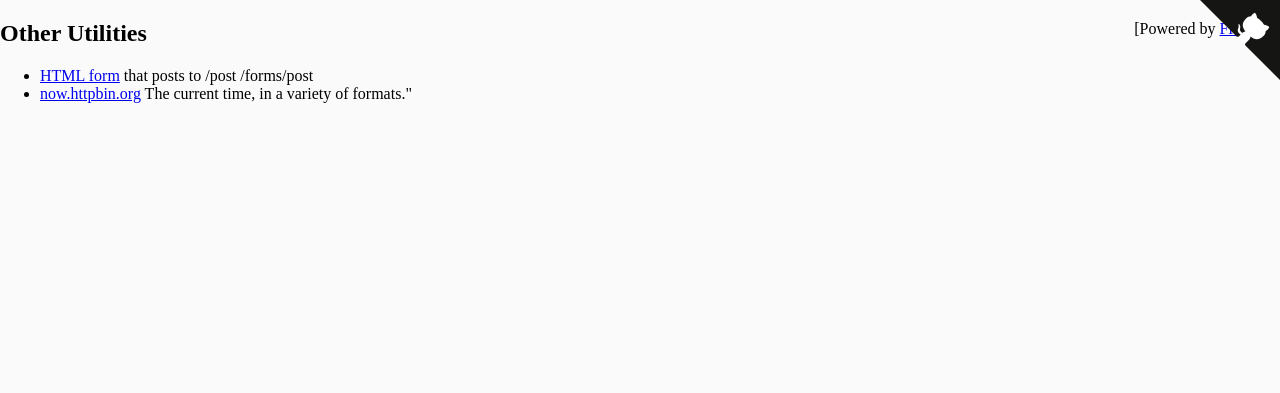
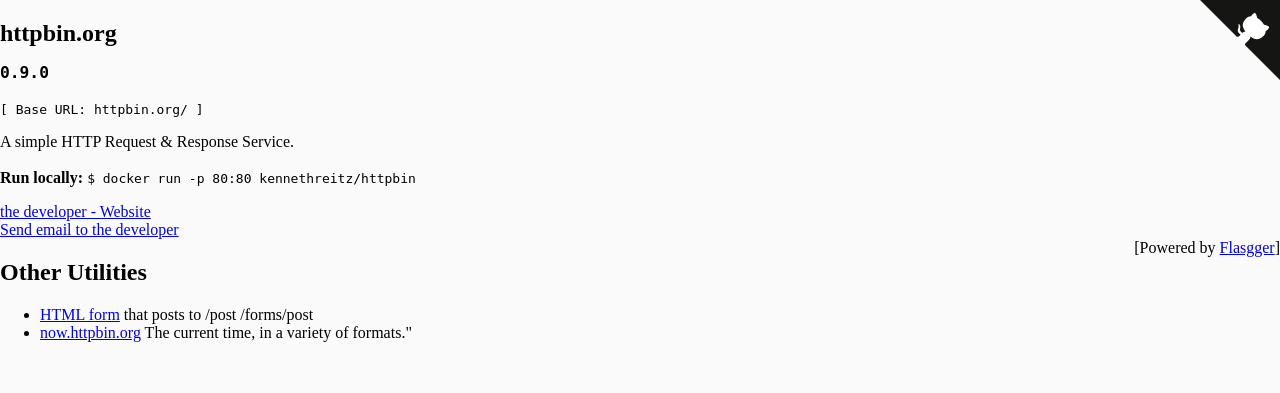
Before and after one commit to postmanlabs/httpbin, a Flask app: template httpbin/templates/flasgger/index.html in a window 1280 px wide. Shown: the top 393 px of the page. Run offline with Flask 2, Linux system fonts and the light colour scheme; the template is opened without the code that fills it, so the values that code supplies are empty; parts of the project's set-up code (start-up, migrations or seed data) failed here and were passed over.

Commit message:
Added header placeholder and loader spinner (in case page takes long time to load)

```diff
--- a/httpbin/templates/flasgger/index.html
+++ b/httpbin/templates/flasgger/index.html
@@ -70,7 +70,36 @@
   </defs>
 </svg>
 
-<div id="swagger-ui"></div>
+
+<div id="swagger-ui">
+    <div data-reactroot="" class="swagger-ui">
+        <div>
+        <div class="information-container wrapper">
+            <section class="block col-12">
+                <div class="info">
+                <hgroup class="main">
+                    <h2 class="title">httpbin.org<small><pre class="version">0.9.0</pre></small></h2>
+                    <pre class="base-url">[ Base URL: httpbin.org/ ]</pre>
+                </hgroup>
+                <div class="description">
+                    <div class="markdown">
+                    <p>A simple HTTP Request &amp; Response Service.
+                    <br> <br> <b>Run locally: </b> <code>$ docker run -p 80:80 kennethreitz/httpbin</code></p>
+                    </div>
+                </div>
+                <div>
+                  <div><a href="https://kennethreitz.org" target="_blank">the developer - Website</a></div>
+                  <a href="mailto:me@kennethreitz.org">Send email to the developer</a>
+                </div>
+                </div>
+                <!-- ADDS THE LOADER SPINNER -->
+                <div class="loading-container"><div class="loading"></div></div>
+
+            </section>
+        </div>
+    </div>
+    </div>
+</div>
 
 
 <div class='swagger-ui'>
```
